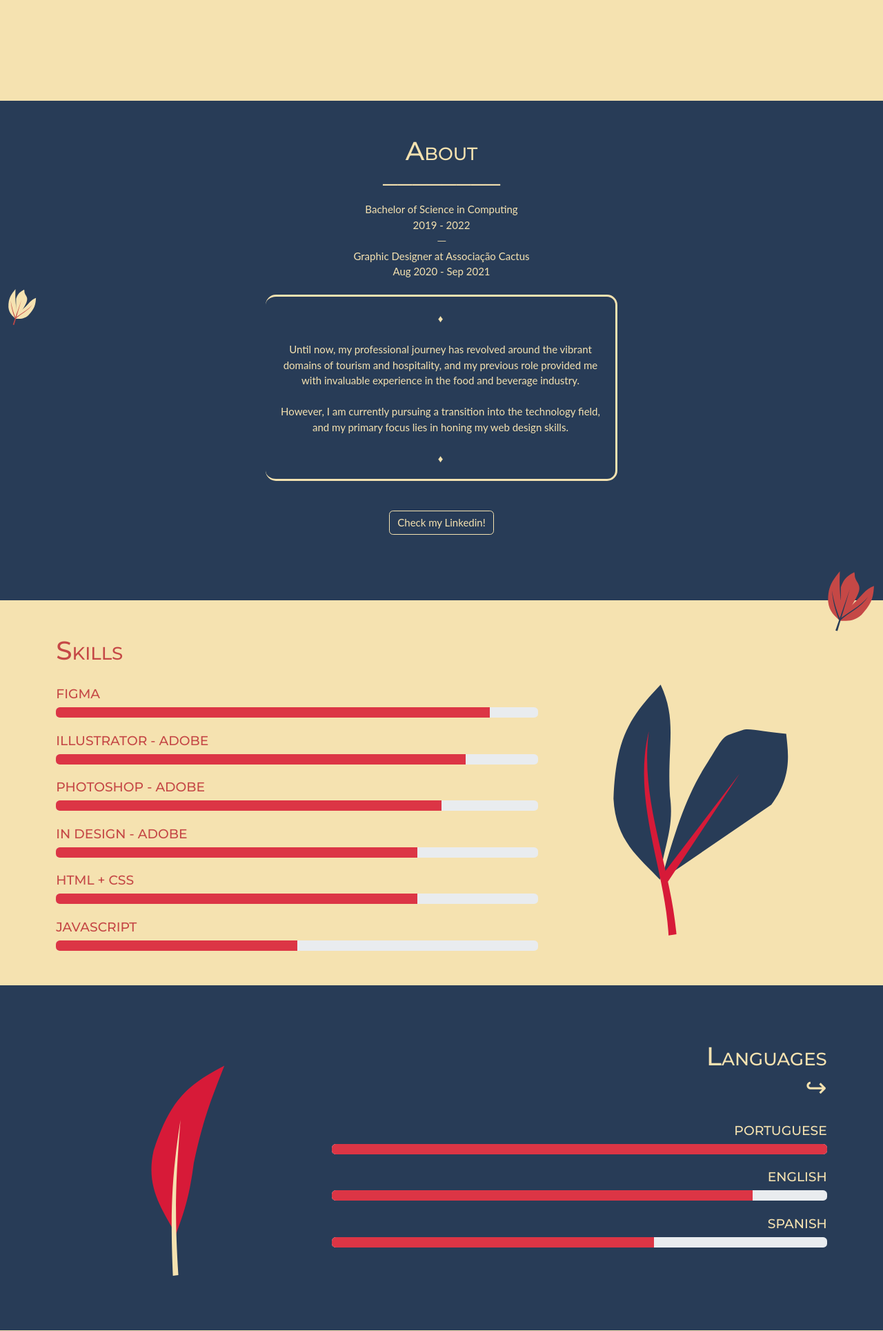
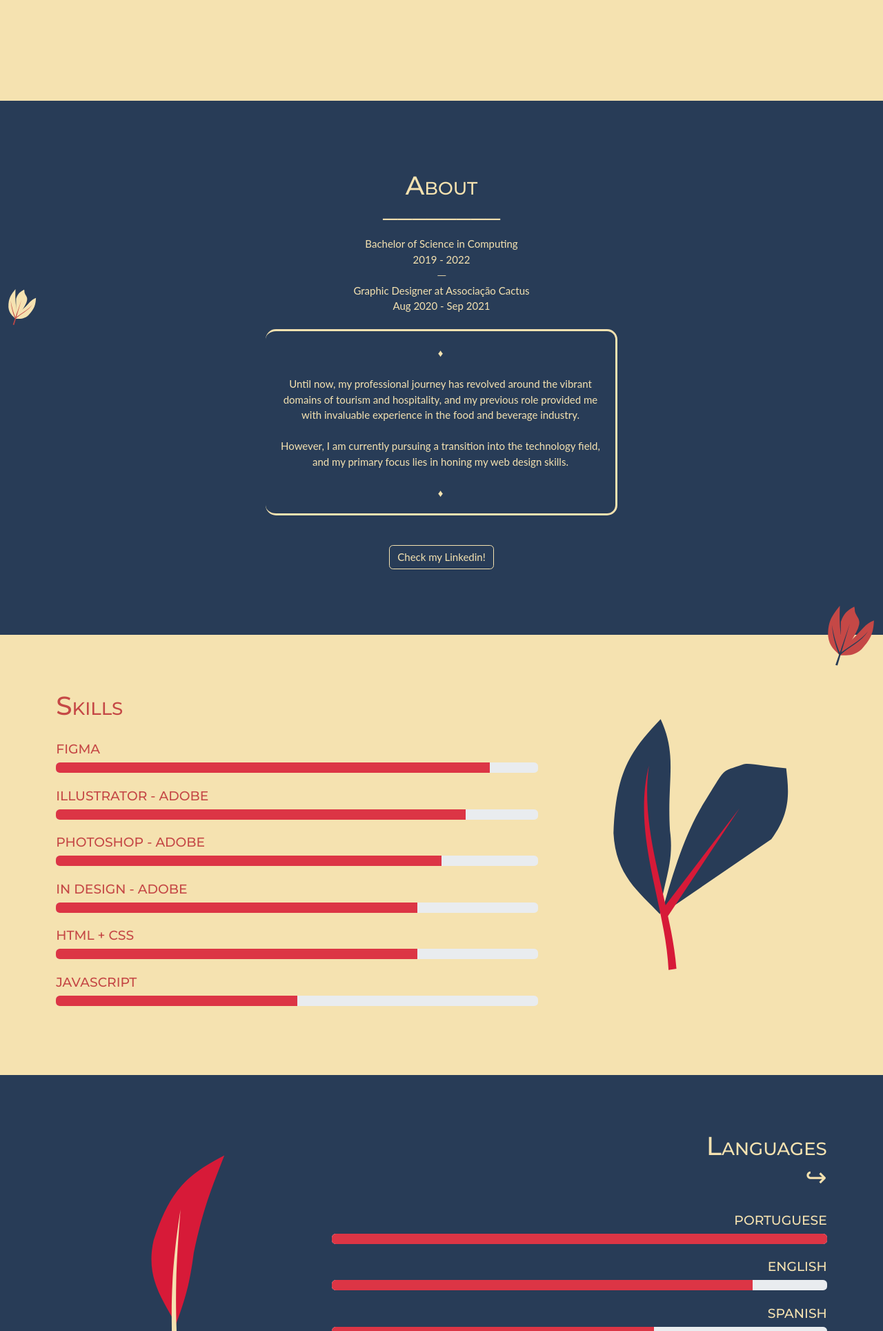
Before and after one commit to Alessandra-Reis/Web-Resume, a PHP site: page / in a window 1280 px wide. Shown: the part 684-2613 px from the top of the page at 69% size. Run offline with PHP 8.4, Linux system fonts and the light colour scheme; some libraries are stand-ins or nearby versions.

Commit message:
final touches

```diff
--- a/css/style.css
+++ b/css/style.css
@@ -78,7 +79,19 @@ root {
   padding-bottom: 50px;
 }
 
+.title-marker1{
+  padding-top: 30px;
+  padding-bottom: 0px;
+}
+
+.title-marker2{
+  padding-top: 50px;
+  padding-bottom: 0px;
+}
+
 /* ********************* */
+
+
 
 /* ******************************************** */
 /* BUTTON SETTINGS FOR ABOUT & FIGMA PROTOTYPES */
@@ -197,6 +234,10 @@ root {
 
 #blue-flower {
   float: right;
+}
+
+#skills{
+  padding-bottom: 100px;
 }
 
 /* ************** */
--- a/index.html
+++ b/index.html
@@ -134,10 +134,7 @@
 
     <!-- ABOUT-->
 
-    <section class="bg-blue-beige general-padding">
-        <div class="container">
-
-        </div>
+    <section id="about" class="general-padding bg-blue-beige">
 
         <div id="grid-container">
 
@@ -152,7 +149,7 @@
 
             <div class="content text-center">
 
-                <h1 class="page-section-heading text-center">About</h1>
+                <h1 class="page-section-heading text-center title-marker2">About</h1>
 
                 <!-- Divider-->
                 <h2>&boxh;&boxh;&boxh;&boxh;&boxh;&boxh;&boxh;&boxh;</h2>
@@ -162,11 +159,6 @@
                 Bachelor of Science in Computing <br> 2019 - 2022 <br>
                 &HorizontalLine; <br>
                 Graphic Designer at Associa&ccedil;&atilde;o Cactus<br> Aug 2020 - Sep 2021 <br> <br>
-
-
-                <!-- Graduated in Events Management and in Travel Management Course / S&atilde;o Paulo and South America Tour Guide<br>
-                    &diams; <br> -->
-
 
                 <div id="about-box">
 
@@ -210,11 +202,12 @@
         <img class="d-block mx-auto mb-4" src="img/img3.svg" alt="" width="100" height="150" id="img3">
         <br>
 
+
     </section>
 
     <!--SKILLS-->
 
-    <section class="page-section mb-0 general-padding bg-beige-brown">
+    <section class="mb-0 general-padding bg-beige-brown" id="skills">
 
         <div class="container">
             <div class="content text-center">
@@ -222,7 +215,7 @@
                 <img class="d-block mx-auto mb-4" src="img/blueflower.svg" alt="" width="400" height="500"
                     id="blue-flower">
 
-                <h1 class="page-section-heading text-start">Skills</h1>
+                <h1 class="page-section-heading text-start title-marker1">Skills</h1>
 
                 <h5 class="text-start"> <br> FIGMA<br> </h5>
                 <div class="progress">
@@ -308,7 +301,7 @@
 
     <!--PORTFOLIO-->
 
-    <section class="text-center bg-beige-blue general-padding">
+    <section class="text-center bg-beige-blue general-padding" id="portfolio">
 
         <img class="d-block mx-auto mb-4" src="img/lleaf.svg" alt="" width="60" height="60" id="fflower">
 
@@ -388,7 +381,7 @@
 
     <!--FIGMA -->
 
-    <section class="figma text-center general-padding bg-blue-beige">
+    <section class="figma text-center general-padding bg-blue-beige" id="figma">
         <div>
             <h2>
                 &ddotseq; Figma Prototypes &ddotseq; <br> <br>
@@ -436,10 +429,10 @@
 
     <!--PROJECTS -->
 
-    <section class="text-center general-padding bg-beige-brown">
+    <section class="text-center general-padding bg-beige-brown" id="projects">
 
 
-        <h1>Projects Abroad</h1>
+        <h1 class="title-marker1">Projects Abroad</h1>
         <br>
 
         <div>
@@ -464,7 +457,7 @@
                         <div style="background-color: white; border-radius: 15px;">
 
                             <div class="carousel-item active">
-                                <img src="img/poland2.png" class="img-thumbnail" alt="..." width="400" height="200">
+                                <img src="img/poland2.png" class="img-thumbnail" alt="..." width="800" height="400">
                                 <p>I volunteered in a project organized by AIESEC in Poland, where I taught children
                                     through
                                     interactive methods while also promoting awareness and educating them about
@@ -473,7 +466,7 @@
                                 <small class="text-secondary bg-darkblue" style="text-align: left;">August 2017</small>
                             </div>
                             <div class="carousel-item">
-                                <img src="img/india2.png" class="img-thumbnail" alt="..." width="400" height="200">
+                                <img src="img/india2.png" class="img-thumbnail" alt="..." width="800" height="400">
                                 <p>I had the opportunity to work at The Mann School (Holambi Khurd) in New Delhi, India.
                                     During my time there, I actively participated in cross-cultural understanding
                                     activities,
@@ -482,7 +475,7 @@
                                 <small class="text-secondary bg-darkblue" style="text-align: left;">July 2019</small>
                             </div>
                             <div class="carousel-item">
-                                <img src="img/thai2.png" class="img-thumbnail" alt="..." width="400" height="200">
+                                <img src="img/thai2.png" class="img-thumbnail" alt="..." width="800" height="400">
                                 <p> I traveled to Thailand with the purpose of learning about sustainable practices
                                     through
                                     eco-tourism projects.
@@ -491,7 +484,7 @@
                                 <small class="text-secondary bg-darkblue" style="text-align: left;">August 2019</small>
                             </div>
                             <div class="carousel-item">
-                                <img src="img/coconatwr.png" class="img-thumbnail" alt="..." width="400" height="200">
+                                <img src="img/coconatwr.png" class="img-thumbnail" alt="..." width="800" height="400">
                                 <p>While working as a Community Manager at Coconat Workation Retreat, in Germany, my
                                     responsibilities included warmly welcoming new guests,
                                     organizing and leading community-building activities, and ensuring the cleanliness
@@ -539,7 +532,7 @@
     <!-- FOOTER -->
 
     <footer id="footer">
-        <div class="container text-center">
+        <div class="container text-center bg-brown-beige">
             <div class="row">
 
                 <!-- Footer Id-->
```
Also changed, not shown: other parts of css/style.css (+81 -97 lines).
